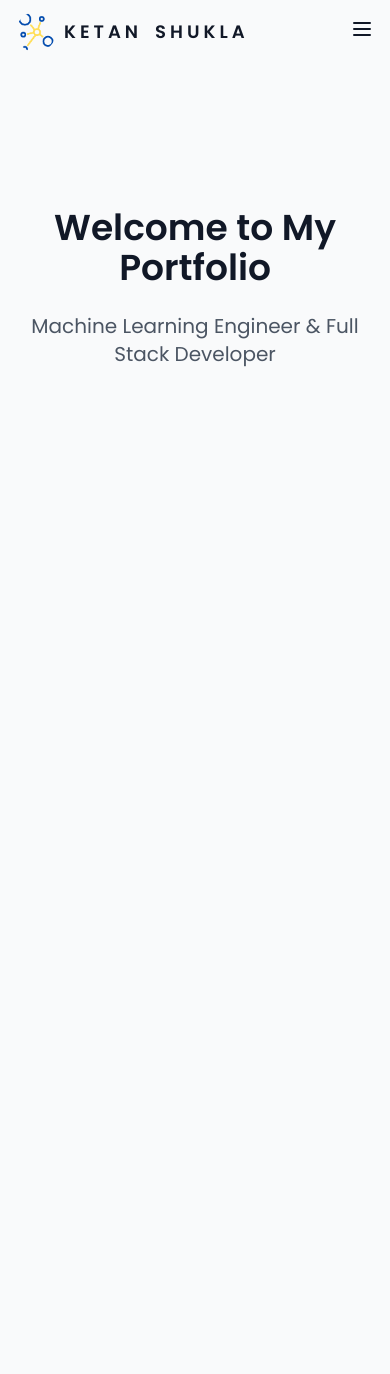
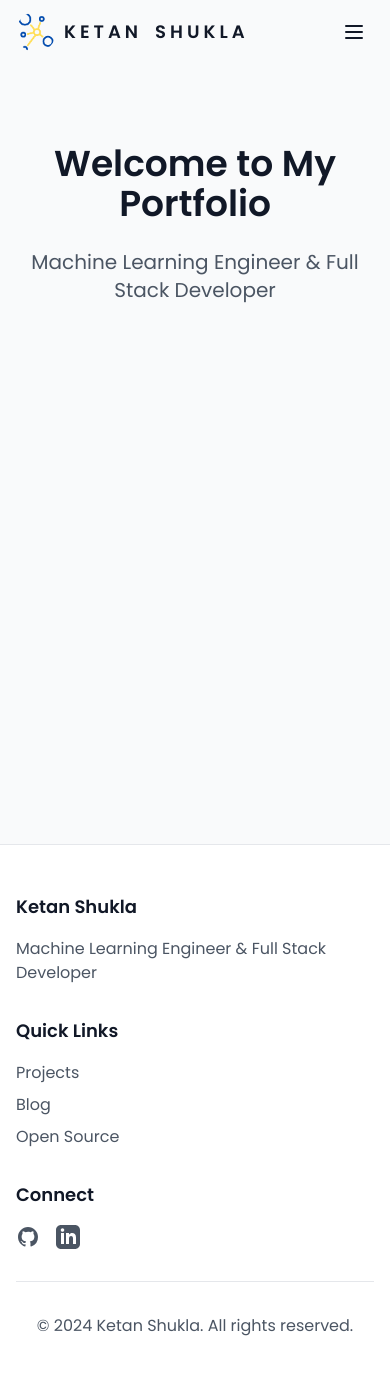
Before and after one commit to ketankshukla/professional_portfolio, a Next.js app in the folder next-portfolio/: page / in a window 390 px wide. Shown: the top 1374 px of the page. Before the commit the page ends 908 px from the top, so only its background shows below. Built offline with nearby package versions, Linux system fonts and the light colour scheme.

Commit message:
Add mobile menu and footer components
- Created MobileMenu component with transition effects
- Added Footer with social links and copyright
- Updated Layout to include Footer
- Installed @headlessui/react for transitions

```diff
--- /dev/null
+++ b/next-portfolio/src/components/layout/Footer.tsx
@@ -0,0 +1,96 @@
+'use client';
+
+import Link from 'next/link';
+
+const Footer = () => {
+  const currentYear = new Date().getFullYear();
+
+  const socialLinks = [
+    {
+      name: 'GitHub',
+      url: 'https://github.com/ketankshukla',
+      icon: (
+        <svg className="w-6 h-6" fill="currentColor" viewBox="0 0 24 24">
+          <path
+            fillRule="evenodd"
+            d="M12 2C6.477 2 2 6.484 2 12.017c0 4.425 2.865 8.18 6.839 9.504.5.092.682-.217.682-.483 0-.237-.008-.868-.013-1.703-2.782.605-3.369-1.343-3.369-1.343-.454-1.158-1.11-1.466-1.11-1.466-.908-.62.069-.608.069-.608 1.003.07 1.531 1.032 1.531 1.032.892 1.53 2.341 1.088 2.91.832.092-.647.35-1.088.636-1.338-2.22-.253-4.555-1.113-4.555-4.951 0-1.093.39-1.988 1.029-2.688-.103-.253-.446-1.272.098-2.65 0 0 .84-.27 2.75 1.026A9.564 9.564 0 0112 6.844c.85.004 1.705.115 2.504.337 1.909-1.296 2.747-1.027 2.747-1.027.546 1.379.202 2.398.1 2.651.64.7 1.028 1.595 1.028 2.688 0 3.848-2.339 4.695-4.566 4.943.359.309.678.92.678 1.855 0 1.338-.012 2.419-.012 2.747 0 .268.18.58.688.482A10.019 10.019 0 0022 12.017C22 6.484 17.522 2 12 2z"
+            clipRule="evenodd"
+          />
+        </svg>
+      ),
+    },
+    {
+      name: 'LinkedIn',
+      url: 'https://www.linkedin.com/in/ketanshukla/',
+      icon: (
+        <svg className="w-6 h-6" fill="currentColor" viewBox="0 0 24 24">
+          <path
+            fillRule="evenodd"
+            d="M19 0h-14c-2.761 0-5 2.239-5 5v14c0 2.761 2.239 5 5 5h14c2.762 0 5-2.239 5-5v-14c0-2.761-2.238-5-5-5zm-11 19h-3v-11h3v11zm-1.5-12.268c-.966 0-1.75-.79-1.75-1.764s.784-1.764 1.75-1.764 1.75.79 1.75 1.764-.783 1.764-1.75 1.764zm13.5 12.268h-3v-5.604c0-3.368-4-3.113-4 0v5.604h-3v-11h3v1.765c1.396-2.586 7-2.777 7 2.476v6.759z"
+            clipRule="evenodd"
+          />
+        </svg>
+      ),
+    },
+  ];
+
+  return (
+    <footer className="bg-white border-t">
+      <div className="max-w-7xl mx-auto px-4 sm:px-6 lg:px-8 py-12">
+        <div className="grid grid-cols-1 md:grid-cols-3 gap-8">
+          {/* Brand Section */}
+          <div className="flex flex-col space-y-4">
+            <h3 className="text-lg font-semibold text-gray-900">Ketan Shukla</h3>
+            <p className="text-gray-600">
+              Machine Learning Engineer & Full Stack Developer
+            </p>
+          </div>
+
+          {/* Quick Links */}
+          <div className="flex flex-col space-y-4">
+            <h3 className="text-lg font-semibold text-gray-900">Quick Links</h3>
+            <div className="flex flex-col space-y-2">
+              <Link href="#projects" className="text-gray-600 hover:text-blue-600">
+                Projects
+              </Link>
+              <Link href="#blog" className="text-gray-600 hover:text-blue-600">
+                Blog
+              </Link>
+              <Link href="#opensource" className="text-gray-600 hover:text-blue-600">
+                Open Source
+              </Link>
+            </div>
+          </div>
+
+          {/* Social Links */}
+          <div className="flex flex-col space-y-4">
+            <h3 className="text-lg font-semibold text-gray-900">Connect</h3>
+            <div className="flex space-x-4">
+              {socialLinks.map((link) => (
+                <a
+                  key={link.name}
+                  href={link.url}
+                  target="_blank"
+                  rel="noopener noreferrer"
+                  className="text-gray-600 hover:text-blue-600 transition-colors duration-300"
+                  aria-label={link.name}
+                >
+                  {link.icon}
+                </a>
+              ))}
+            </div>
+          </div>
+        </div>
+
+        {/* Copyright */}
+        <div className="mt-8 pt-8 border-t">
+          <p className="text-center text-gray-600">
+            © {currentYear} Ketan Shukla. All rights reserved.
+          </p>
+        </div>
+      </div>
+    </footer>
+  );
+};
+
+export default Footer;
--- a/next-portfolio/src/components/layout/Layout.tsx
+++ b/next-portfolio/src/components/layout/Layout.tsx
@@ -2,6 +2,7 @@
 
 import { ReactNode } from 'react';
 import Navbar from './Navbar';
+import Footer from './Footer';
 
 interface LayoutProps {
   children: ReactNode;
@@ -9,12 +10,12 @@ interface LayoutProps {
 
 const Layout = ({ children }: LayoutProps) => {
   return (
-    <div className="min-h-screen bg-gray-50">
+    <div className="min-h-screen flex flex-col">
       <Navbar />
-      <main className="pt-16">
+      <main className="flex-grow">
         {children}
       </main>
-      {/* Footer will be added here later */}
+      <Footer />
     </div>
   );
 };
--- /dev/null
+++ b/next-portfolio/src/components/layout/MobileMenu.tsx
@@ -0,0 +1,45 @@
+'use client';
+
+import { Fragment } from 'react';
+import Link from 'next/link';
+import { Transition } from '@headlessui/react';
+
+interface MobileMenuProps {
+  isOpen: boolean;
+  setIsOpen: (isOpen: boolean) => void;
+  navLinks: Array<{ href: string; label: string; }>;
+}
+
+const MobileMenu = ({ isOpen, setIsOpen, navLinks }: MobileMenuProps) => {
+  return (
+    <Transition
+      show={isOpen}
+      as={Fragment}
+      enter="transition ease-out duration-200"
+      enterFrom="opacity-0 translate-y-1"
+      enterTo="opacity-100 translate-y-0"
+      leave="transition ease-in duration-150"
+      leaveFrom="opacity-100 translate-y-0"
+      leaveTo="opacity-0 translate-y-1"
+    >
+      <div className="absolute top-16 inset-x-0 transform origin-top md:hidden">
+        <div className="rounded-lg shadow-lg ring-1 ring-black ring-opacity-5 bg-white divide-y divide-gray-100">
+          <div className="py-2 px-4">
+            {navLinks.map(({ href, label }) => (
+              <Link
+                key={href}
+                href={href}
+                onClick={() => setIsOpen(false)}
+                className="block px-3 py-2 rounded-md text-base font-medium text-gray-900 hover:text-blue-600 hover:bg-gray-50"
+              >
+                {label}
+              </Link>
+            ))}
+          </div>
+        </div>
+      </div>
+    </Transition>
+  );
+};
+
+export default MobileMenu;
--- a/next-portfolio/src/components/layout/Navbar.tsx
+++ b/next-portfolio/src/components/layout/Navbar.tsx
@@ -3,9 +3,11 @@
 import Link from 'next/link';
 import Image from 'next/image';
 import { useState, useEffect } from 'react';
+import MobileMenu from './MobileMenu';
 
 const Navbar = () => {
   const [isScrolled, setIsScrolled] = useState(false);
+  const [isMobileMenuOpen, setIsMobileMenuOpen] = useState(false);
 
   useEffect(() => {
     const handleScroll = () => {
@@ -73,25 +75,43 @@ const Navbar = () => {
           </div>
 
           <div className="md:hidden">
-            {/* Mobile menu button - we'll implement this later */}
-            <button className="text-gray-900 hover:text-blue-600">
+            <button
+              className="text-gray-900 hover:text-blue-600 p-2"
+              onClick={() => setIsMobileMenuOpen(!isMobileMenuOpen)}
+              aria-label="Toggle menu"
+            >
               <svg
                 className="h-6 w-6"
                 fill="none"
                 viewBox="0 0 24 24"
                 stroke="currentColor"
               >
+                {isMobileMenuOpen ? (
+                  <path
+                    strokeLinecap="round"
+                    strokeLinejoin="round"
+                    strokeWidth={2}
+                    d="M6 18L18 6M6 6l12 12"
+                  />
+                ) : (
                   <path
                     strokeLinecap="round"
                     strokeLinejoin="round"
                     strokeWidth={2}
                     d="M4 6h16M4 12h16M4 18h16"
                   />
+                )}
               </svg>
             </button>
           </div>
         </div>
       </div>
+
+      <MobileMenu
+        isOpen={isMobileMenuOpen}
+        setIsOpen={setIsMobileMenuOpen}
+        navLinks={navLinks}
+      />
     </nav>
   );
 };
```
Also changed, not shown: next-portfolio/package.json (+4 -3 lines), 1 other file (tests, documents, lock files or other folders). Lines whose indentation alone changed are shown as unchanged.
